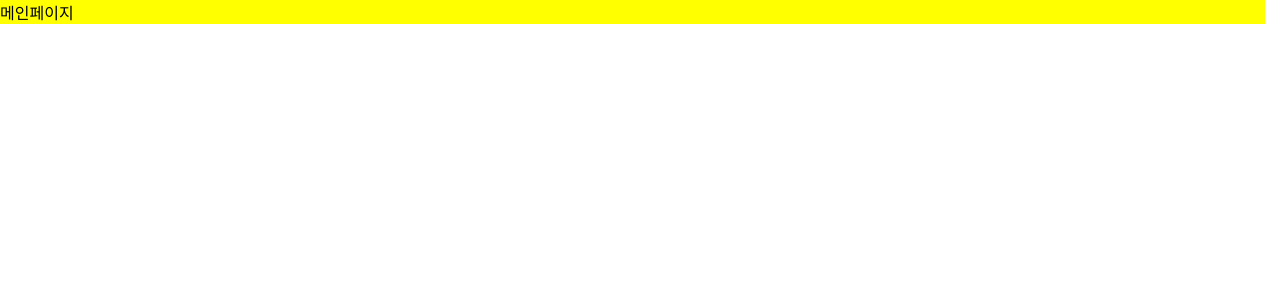
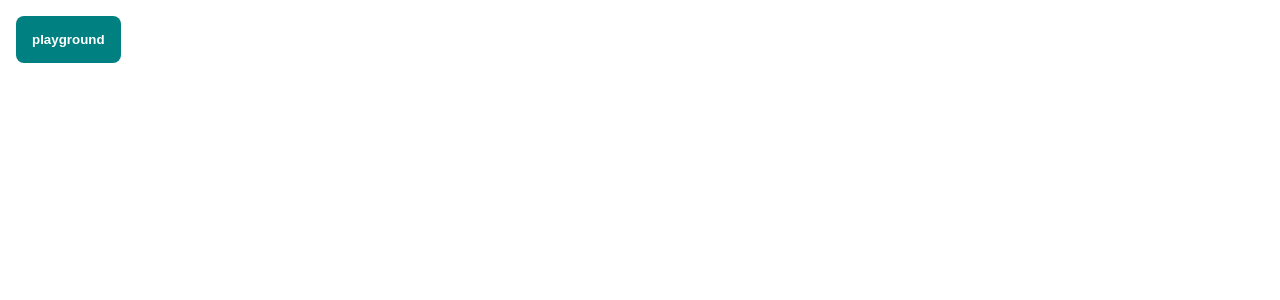
Before and after one commit to Hyeon1445/s-form-ui-docs, a Next.js app: page / in a window 1280 px wide. Shown: the top 300 px of the page. Built offline with nearby package versions, Linux system fonts and the light colour scheme; a web font is replaced by a local one.

Commit message:
feat: create playground page

```diff
--- /dev/null
+++ b/src/constants/route/index.ts
@@ -0,0 +1,6 @@
+const route = {
+  main: '/',
+  playground: '/playground',
+}
+
+export default route
--- a/src/pages/index.tsx
+++ b/src/pages/index.tsx
@@ -1,11 +1,27 @@
+import route from '@/constants/route'
 import styled from '@emotion/styled'
+import { useRouter } from 'next/router'
 
 const Home = () => {
-  return <Text>메인페이지</Text>
+  const router = useRouter()
+  return (
+    <Button
+      onClick={() => {
+        router.push(route.playground)
+      }}
+    >
+      playground
+    </Button>
+  )
 }
 
-const Text = styled.div`
-  background-color: yellow;
+const Button = styled.button`
+  background-color: teal;
+  padding: 1rem;
+  color: white;
+  margin: 1rem;
+  border-radius: 0.5rem;
+  font-weight: bold;
 `
 
 export default Home
--- /dev/null
+++ b/src/pages/playground/index.tsx
@@ -0,0 +1,5 @@
+const PlaygroundPage = () => {
+  return <div>playground </div>
+}
+
+export default PlaygroundPage
--- a/tsconfig.json
+++ b/tsconfig.json
@@ -15,7 +15,11 @@
     "jsx": "preserve",
     "incremental": true,
     "paths": {
-      "@/*": ["./src/*"]
+      "@/*": ["./src/*"],
+      "@constants/*": ["./src/constants*"],
+      "@components/*": ["./src/components*"],
+      "@pages/*": ["./src/pages*"],
+      "@styles/*": ["./src/styles*"],
     }
   },
   "include": ["next-env.d.ts", "**/*.ts", "**/*.tsx"],
```
